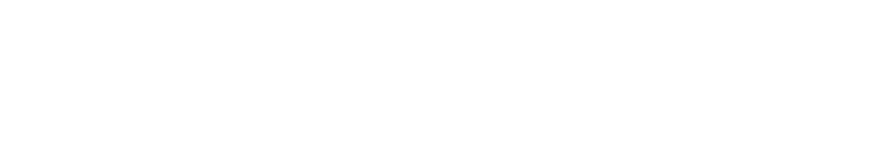
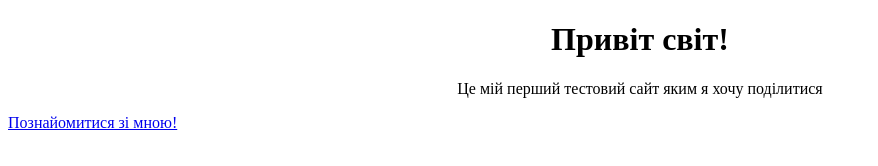
Before and after one commit to rchaplinskyi/testRepository, a plain HTML site: page index.html in a window 1280 px wide. Shown: the whole page, without its empty margins (0-878 px from the left). Drawn offline with Linux system fonts and the light colour scheme.

Commit message:
Update index.html
додано розмітку першої секції

```diff
--- a/index.html
+++ b/index.html
@@ -7,6 +7,8 @@
     <title>Мій тестовий репозиторій</title>
 </head>
 <body>
-
+    <h1 align="center">Привіт світ!</h1>
+    <p align="center">Це мій перший тестовий сайт яким я хочу поділитися</p>
+    <a href="https://facebook.com">Познайомитися зі мною!</a>
 </body>
 </html>
```
